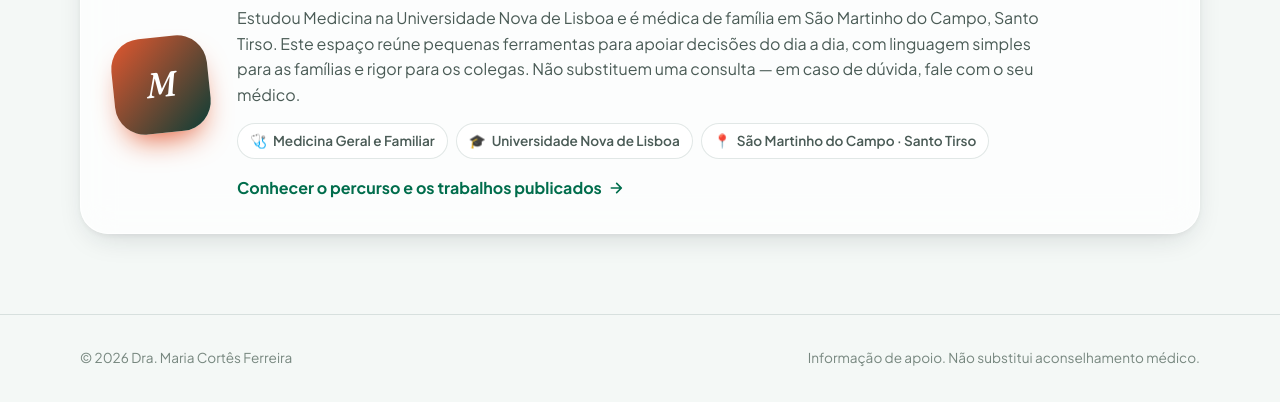
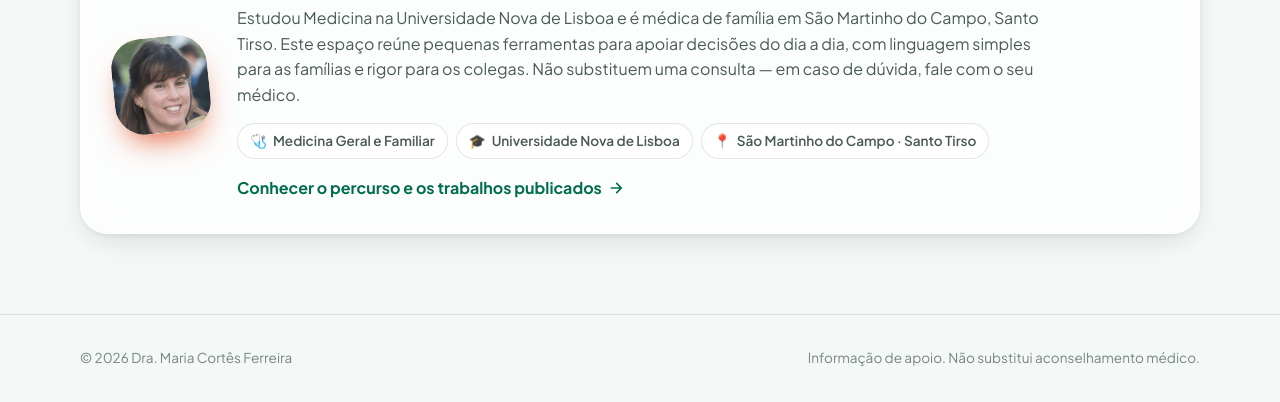
Before and after one commit to neteinstein/mariacf, a website: page index.html in a window 1280 px wide. Shown: the part 5150-5552 px from the top of the page. Drawn offline with Linux system fonts and the light colour scheme.

Commit message:
Usar a fotografia da Dra. Maria no bloco «Sobre» da página inicial

```diff
--- a/assets/css/styles.css
+++ b/assets/css/styles.css
@@ -830,6 +830,12 @@ a.tool:hover .go svg {
   transform: rotate(-6deg);
 }
 
+.avatar-foto {
+  display: block;
+  object-fit: cover;
+  background: var(--surface);
+}
+
 .about h2 {
   font-size: 1.6rem;
 }
--- a/index.html
+++ b/index.html
@@ -558,7 +558,7 @@
       </div>
 
       <div class="about reveal">
-        <div class="avatar" aria-hidden="true">M</div>
+        <img class="avatar avatar-foto" src="assets/img/maria.jpg" alt="" width="96" height="96">
         <div>
           <h2>Dra. Maria Cortês Ferreira</h2>
           <p>Estudou Medicina na Universidade Nova de Lisboa e é médica de família em São Martinho do Campo, Santo Tirso. Este espaço reúne pequenas ferramentas para apoiar decisões do dia a dia, com linguagem simples para as famílias e rigor para os colegas. Não substituem uma consulta — em caso de dúvida, fale com o seu médico.</p>
```
Also changed, not shown: assets/img/maria.jpg (added).
